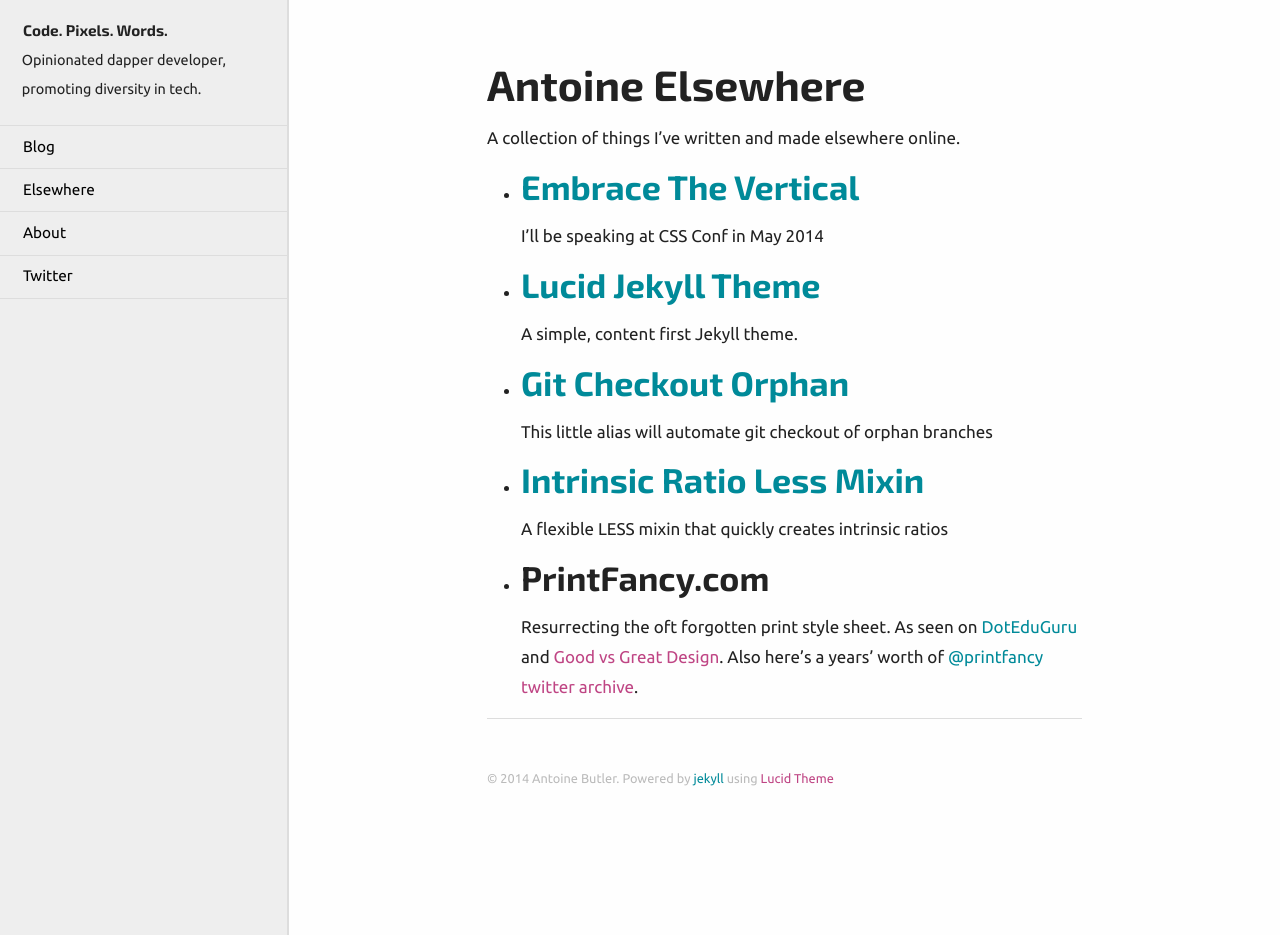
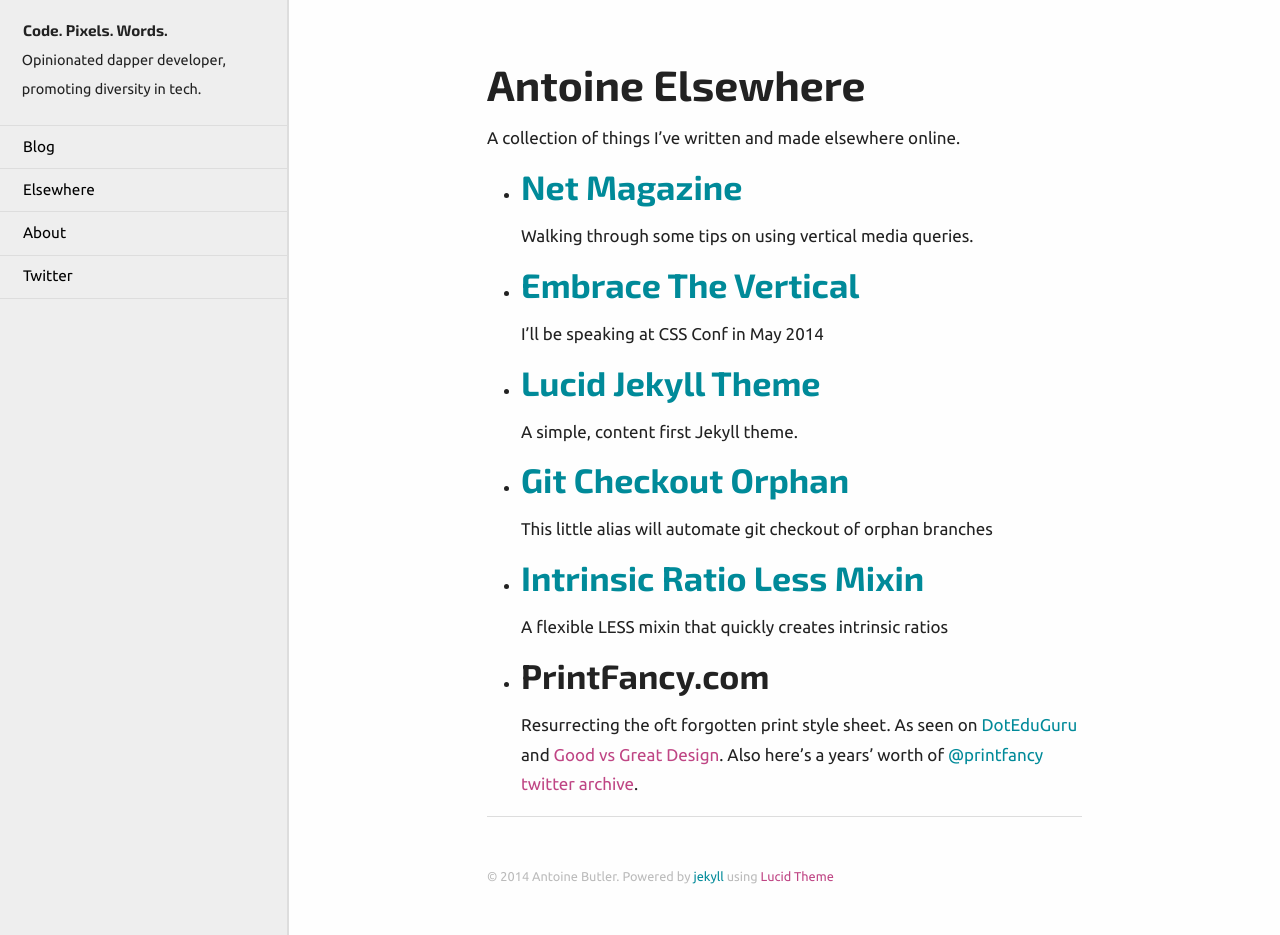
Before and after one commit to aebsr/aebsr.github.com, a Jekyll site: the page built from elsewhere.md, in a window 1280 px wide and 935 px high. Built offline with Jekyll 4.4.1, drawn with Linux system fonts in a browser that asks for light colours.

Commit message:
add net mag to elsewhere

```diff
--- a/elsewhere.md
+++ b/elsewhere.md
@@ -6,6 +6,8 @@
 
 A collection of things I've written and made elsewhere online.
 
+- ## [Net Magazine](http://www.creativebloq.com/netmag/issue-258-81412615)
+  Walking through some tips on using vertical media queries.
 - ## [Embrace The Vertical](http://2014.cssconf.com/)
   I'll be speaking at CSS Conf in May 2014
 - ## [Lucid Jekyll Theme](http://aeb.sr/lucid-jekyll-theme/)
```
